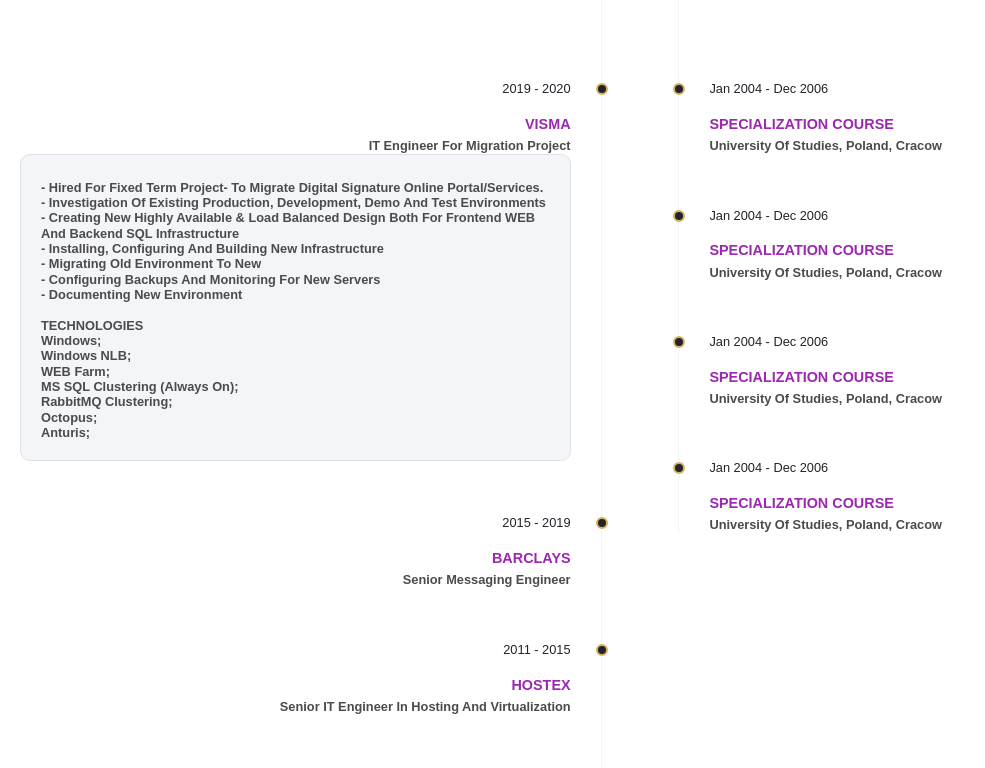
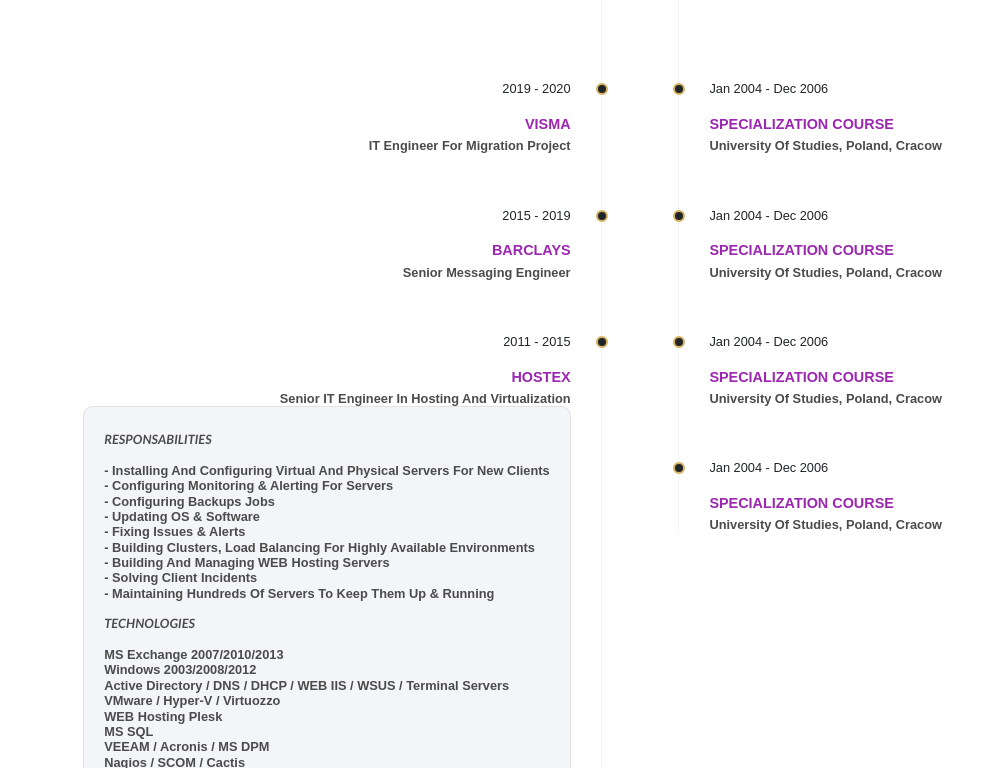
Before and after one commit to kvadrantas/Main-Portfolio, a website with bundled scripts: page index.html in a window 1280 px wide. Both pictures are taken after a click on the item 285 px from the left and 2399 px from the top of the page. Shown: the part 2031-2799 px from the top of the page, without its empty margins (0-985 px from the left). Built offline with nearby package versions, Linux system fonts and the light colour scheme; files whose address does not match are found by name; a web font is replaced by a local one.

Commit message:
Added data for resume

```diff
--- a/index.html
+++ b/index.html
@@ -97,38 +97,25 @@
                     <div class="date">2019 - 2020</div>
                     <div class="work">Visma</div>
                     <div class="description">IT Engineer for Migration Project</div>
-                    <div id="res1" class="spec-content"><p>
-                        - Hired for fixed term project- to migrate digital signature online portal/services. <br>
-                        - Investigation of existing production, development, demo and test environments <br>
-                        - Creating new highly available & load balanced design both for frontend WEB and backend SQL infrastructure<br>
-                        - Installing, configuring and building new infrastructure<br>
-                        - Migrating old environment to new<br>
-                        - Configuring backups and monitoring for new servers<br>
-                        - Documenting new environment<br><br>
-                        TECHNOLOGIES<br>
-                        Windows;<br>
-                        Windows NLB;<br>
-                        WEB Farm;<br>
-                        MS SQL Clustering (Always On);<br>
-                        RabbitMQ Clustering;<br>
-                        Octopus;<br>
-                        Anturis;<br>
-                    </p></div>
+                    <div id="res0" class="spec-content"></div>
                 </li>
                 <li>
                     <div class="date">2015 - 2019</div>
                     <div class="work">Barclays</div>
                     <div class="description">Senior messaging engineer</div>
+                    <div id="res1" class="spec-content"></div>
                 </li>
                 <li>
                     <div class="date">2011 - 2015</div>
                     <div class="work">Hostex</div>
                     <div class="description">Senior IT engineer in hosting and virtualization</div>
+                    <div id="res2" class="spec-content"></div>
                 </li>
                 <li>
                     <div class="date">2005 - 2011</div>
                     <div class="work">State labour inspectorate</div>
                     <div class="description">Senior IT engineer</div>
+                    <div id="res3" class="spec-content"></div>
                 </li>
             </ul>
             <ul class="resume-right">
--- a/js/components/resume/resume.js
+++ b/js/components/resume/resume.js
@@ -1,12 +1,12 @@
+import { resumeData } from "../../data/resume/resumeData.js";
+
 const liDOM = document.querySelectorAll('.my-resume li');
 
 function resume() {
-    console.log(liDOM);
     liDOM.forEach((element, i) => {
         element.addEventListener('click', () => {
-            console.log('clicked', i);
-            // element.classList.toggle("active");
-            document.getElementById('res1').classList.toggle('active');
+            document.getElementById(`res${i}`).innerHTML = resumeData[i].content;
+            document.getElementById(`res${i}`).classList.toggle('active');
         })
     })
 }
--- /dev/null
+++ b/js/data/resume/resumeData.js
@@ -0,0 +1,91 @@
+const resumeData = [
+    {
+       content:
+       `<p>
+            <i>RESPONSABILITIES</i><br><br>
+            - Hired for fixed term project- to migrate digital signature online portal/services. <br>
+            - Investigation of existing production, development, demo and test environments <br>
+            - Creating new highly available & load balanced design both for frontend WEB and backend SQL infrastructure<br>
+            - Installing, configuring and building new infrastructure<br>
+            - Migrating old environment to new<br>
+            - Configuring backups and monitoring for new servers<br>
+            - Documenting new environment<br><br>
+            <i>TECHNOLOGIES</i><br><br>
+            Windows;<br>
+            Windows NLB;<br>
+            WEB Farm;<br>
+            MS SQL Clustering (Always On);<br>
+            RabbitMQ Clustering;<br>
+            Octopus;<br>
+            Anturis;<br>
+        </p>`
+    },
+    {
+        content:
+        `<p>
+            <i>RESPONSABILITIES</i><br><br>
+            - Working in large multi-international organization with complex
+            messaging environment consisting of hundreds of CAS/HUB,
+            mailbox and other servers in a highly available and load balanced
+            environment spread among different geographic regions and
+            consisting of 250K mailboxes.<br><br>
+            - Updating servers<br>
+            - Implementing BAU changes<br>
+            - Solving 3-rd line incidents and requests<br>
+            - Managing Exchange backups<br>
+            - Managing journaling & archiving servers<br>
+            - Managing antivirus & antispam protection<br>
+            - Installing additional MS Exchange servers<br>
+            - Participating in migration from Exchange 2007 to 2013<br><br>
+            <i>TECHNOLOGIES</i><br><br>
+            MS Exchange 2007/2010/2013<br>
+            MailMarshal<br>
+            Enterprise Vault<br>
+            MS DPM<br>
+            Symantec and Forefront protection<br>
+        </p>`
+    },
+    {
+        content:
+        `<p>
+            <i>RESPONSABILITIES</i><br><br>
+            - Installing and configuring virtual and physical servers for new clients<br>
+            - Configuring monitoring & alerting for servers<br>
+            - Configuring backups jobs<br>
+            - Updating OS & software<br>
+            - Fixing issues & alerts<br>
+            - Building clusters, load balancing for highly available environments<br>
+            - Building and managing WEB hosting servers<br>
+            - Solving client incidents<br>
+            - Maintaining hundreds of servers to keep them up & running<br><br>
+            <i>TECHNOLOGIES</i><br><br>
+            MS Exchange 2007/2010/2013<br>
+            Windows 2003/2008/2012<br>
+            Active Directory / DNS / DHCP / WEB IIS / WSUS / Terminal Servers<br>
+            VMware / Hyper-V / Virtuozzo<br>
+            WEB Hosting Plesk<br>
+            MS SQL<br>
+            VEEAM / Acronis / MS DPM<br>
+            Nagios / SCOM / Cactis<br>
+        </p>`
+    },
+    {
+        content:
+        `<p>
+            <i>RESPONSABILITIES</i><br><br>
+            - Managing all IT infrastructure<br><br>
+            <i>TECHNOLOGIES</i><br><br>
+            Windows NT/2003/2008 / AD / DNS / DHCP<br>
+            MDaemon Mail Server<br>
+            MS SQL / My SQL<br>
+            Firewal administration<br>
+            Antispam server Panda GateDefender<br>
+            Web Server (IIS) / Aplication Server / File server<br>
+            WEB CMS Smartweb<br>
+            Antivirus servers: Symantec, Panda<br>
+        </p>`
+    },
+
+];
+
+export { resumeData };
--- a/js/home.js
+++ b/js/home.js
@@ -33,6 +33,7 @@
 
 // RESUME
 import { resume } from "./components/resume/resume.js";
+import { resumeData } from "./data/resume/resumeData.js";
 
 
 
```
